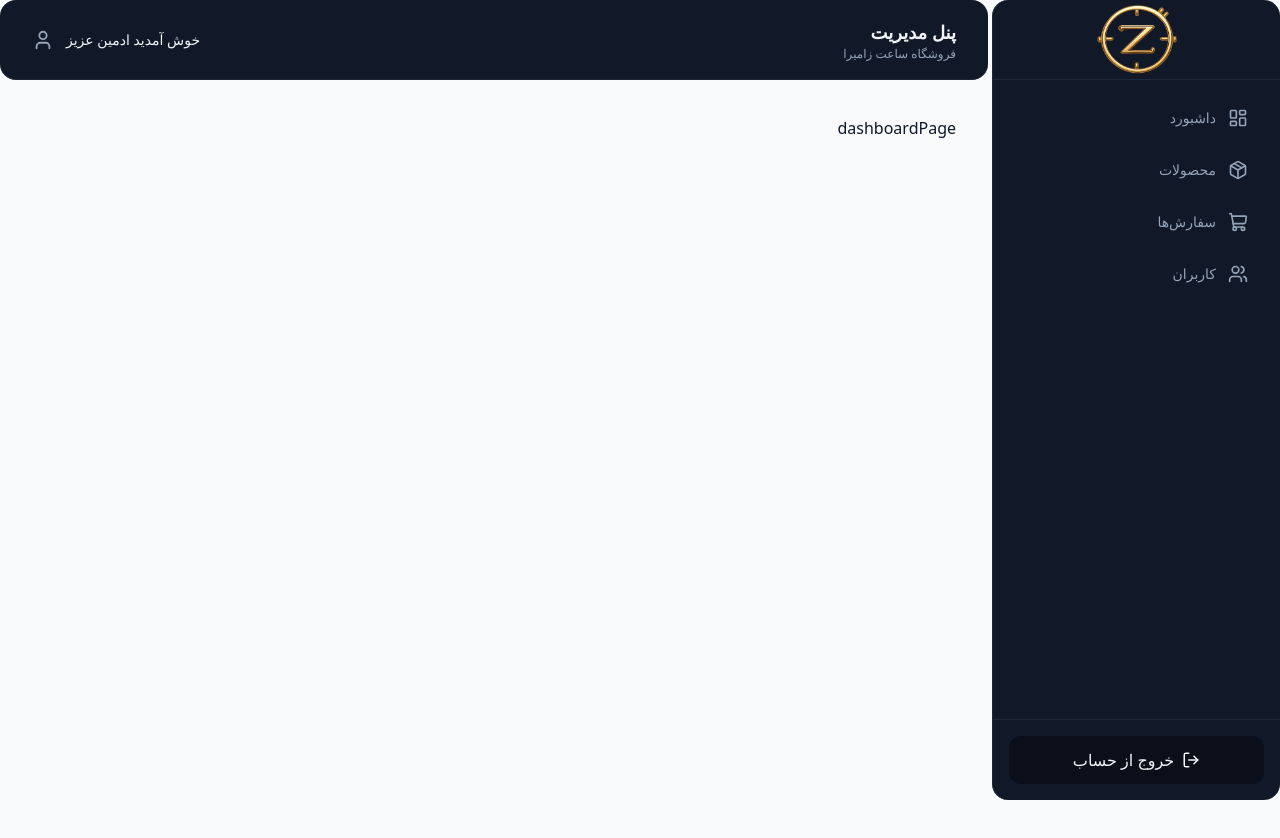
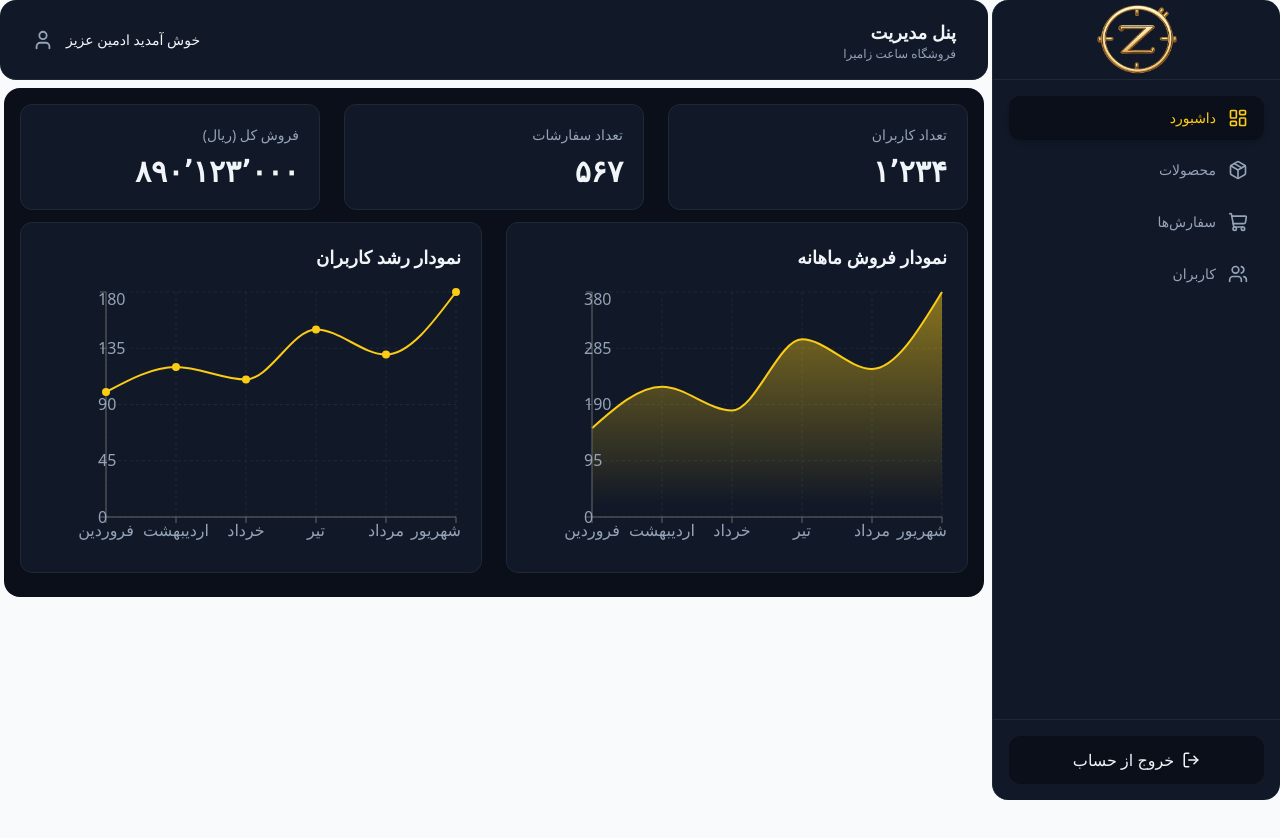
Before and after one commit to godarzizahra/maktab136-project-zahragodarzi, a Next.js app in the folder shop-zamira/: page /dashboard in a window 1280 px wide. Shown: the top 838 px of the page. Built offline with nearby package versions, Linux system fonts and the light colour scheme.

Commit message:
feat(admindashboard): implement dashboard UI

```diff
--- a/shop-zamira/package.json
+++ b/shop-zamira/package.json
@@ -19,6 +19,7 @@
     "react-dom": "19.2.4",
     "react-hook-form": "^7.73.1",
     "react-hot-toast": "^2.6.0",
+    "recharts": "^3.8.1",
     "zod": "^4.4.2",
     "zustand": "^5.0.12"
   },
--- a/shop-zamira/src/app/(admin)/dashboard/page.tsx
+++ b/shop-zamira/src/app/(admin)/dashboard/page.tsx
@@ -1,3 +1,30 @@
-export default function dashboardPage() {
-	return <div>dashboardPage</div>;
+import SalesChart from "@/components/dashboard/components/dashboard/SalesChart";
+import StatCard from "@/components/dashboard/components/dashboard/StatCard";
+import UserGrowthChart from "@/components/dashboard/components/dashboard/UserGrowthChart";
+import { dashboardData as data } from "@/components/dashboard/constants/dashboardData";
+
+export default function DashboardPage() {
+	return (
+		<div className=" p-4 bg-[var(--background)] rounded-2xl">
+			<section className="grid grid-cols-1 md:grid-cols-3 gap-4 md:gap-6 mb-3">
+				<StatCard
+					title="تعداد کاربران"
+					value={data.totalUsers.toLocaleString("fa-IR")}
+				/>
+				<StatCard
+					title="تعداد سفارشات"
+					value={data.totalOrders.toLocaleString("fa-IR")}
+				/>
+				<StatCard
+					title="فروش کل (ریال)"
+					value={data.totalRevenue.toLocaleString("fa-IR")}
+				/>
+			</section>
+
+			<section className="grid grid-cols-1 lg:grid-cols-2 gap-4 md:gap-6 mb-2">
+				<SalesChart data={data.salesData} />
+				<UserGrowthChart data={data.usersData} />
+			</section>
+		</div>
+	);
 }
--- a/shop-zamira/src/app/(admin)/layout.tsx
+++ b/shop-zamira/src/app/(admin)/layout.tsx
@@ -13,7 +13,7 @@ export default function DashboardLayout({
 			<div className="flex-1 flex flex-col gap-1">
 				<HeaderDashboard />
 
-				<main className="p-8  min-h-screen">{children}</main>
+				<main className="p-1  min-h-screen">{children}</main>
 			</div>
 		</div>
 	);
--- /dev/null
+++ b/shop-zamira/src/components/dashboard/components/dashboard/SalesChart.tsx
@@ -0,0 +1,46 @@
+"use client";
+
+import { SalesItem } from "@/components/dashboard/types/dashboardType";
+import {
+	Area,
+	AreaChart,
+	CartesianGrid,
+	ResponsiveContainer,
+	XAxis,
+	YAxis,
+} from "recharts";
+
+export default function SalesChart({ data }: { data: SalesItem[] }) {
+	return (
+		<div className="bg-[var(--surface)] border border-[var(--border)] rounded-xl p-5">
+			<h3 className="text-lg font-semibold text-[var(--text-primary)] mb-4">
+				نمودار فروش ماهانه
+			</h3>
+
+			<div style={{ width: "100%", height: 265 }}>
+				<ResponsiveContainer>
+					<AreaChart data={data}>
+						<defs>
+							<linearGradient id="goldGradient" x1="0" y1="0" x2="0" y2="1">
+								<stop offset="5%" stopColor="var(--accent)" stopOpacity={0.8} />
+								<stop offset="95%" stopColor="var(--accent)" stopOpacity={0} />
+							</linearGradient>
+						</defs>
+
+						<CartesianGrid strokeDasharray="3 3" stroke="var(--border)" />
+						<XAxis dataKey="month" tick={{ fill: "var(--text-secondary)" }} />
+						<YAxis tick={{ fill: "var(--text-secondary)" }} />
+
+						<Area
+							type="monotone"
+							dataKey="sales"
+							stroke="var(--accent)"
+							strokeWidth={2}
+							fill="url(#goldGradient)"
+						/>
+					</AreaChart>
+				</ResponsiveContainer>
+			</div>
+		</div>
+	);
+}
--- /dev/null
+++ b/shop-zamira/src/components/dashboard/components/dashboard/StatCard.tsx
@@ -0,0 +1,16 @@
+export default function StatCard({
+	title,
+	value,
+}: {
+	title: string;
+	value: string;
+}) {
+	return (
+		<div className="bg-[var(--surface)] border border-[var(--border)] rounded-xl p-5">
+			<p className="text-sm text-[var(--text-secondary)]">{title}</p>
+			<p className="text-3xl font-bold text-[var(--text-primary)] mt-2">
+				{value}
+			</p>
+		</div>
+	);
+}
--- /dev/null
+++ b/shop-zamira/src/components/dashboard/components/dashboard/UserGrowthChart.tsx
@@ -0,0 +1,39 @@
+"use client";
+
+import { UsersItem } from "@/components/dashboard/types/dashboardType";
+import {
+	CartesianGrid,
+	Line,
+	LineChart,
+	ResponsiveContainer,
+	XAxis,
+	YAxis,
+} from "recharts";
+
+export default function UserGrowthChart({ data }: { data: UsersItem[] }) {
+	return (
+		<div className="bg-[var(--surface)] border border-[var(--border)] rounded-xl p-5">
+			<h3 className="text-lg font-semibold text-[var(--text-primary)] mb-4">
+				نمودار رشد کاربران
+			</h3>
+
+			<div style={{ width: "100%", height: 265 }}>
+				<ResponsiveContainer>
+					<LineChart data={data}>
+						<CartesianGrid strokeDasharray="3 3" stroke="var(--border)" />
+						<XAxis dataKey="month" tick={{ fill: "var(--text-secondary)" }} />
+						<YAxis tick={{ fill: "var(--text-secondary)" }} />
+
+						<Line
+							type="monotone"
+							dataKey="users"
+							stroke="var(--accent)"
+							strokeWidth={2}
+							dot={{ r: 3, fill: "var(--accent)" }}
+						/>
+					</LineChart>
+				</ResponsiveContainer>
+			</div>
+		</div>
+	);
+}
--- /dev/null
+++ b/shop-zamira/src/components/dashboard/constants/dashboardData.ts
@@ -0,0 +1,43 @@
+import { DashboardData } from "@/components/dashboard/types/dashboardType";
+
+export const dashboardData: DashboardData = {
+	totalUsers: 1234,
+	totalOrders: 567,
+	totalRevenue: 890123000,
+	salesData: [
+		{ month: "فروردین", sales: 150 },
+		{ month: "اردیبهشت", sales: 220 },
+		{ month: "خرداد", sales: 180 },
+		{ month: "تیر", sales: 300 },
+		{ month: "مرداد", sales: 250 },
+		{ month: "شهریور", sales: 380 },
+	],
+	usersData: [
+		{ month: "فروردین", users: 100 },
+		{ month: "اردیبهشت", users: 120 },
+		{ month: "خرداد", users: 110 },
+		{ month: "تیر", users: 150 },
+		{ month: "مرداد", users: 130 },
+		{ month: "شهریور", users: 180 },
+	],
+	recentOrders: [
+		{
+			id: "A-001",
+			customer: "علی احمدی",
+			amount: "۵,۲۰۰,۰۰۰",
+			status: "تکمیل شده",
+		},
+		{
+			id: "A-002",
+			customer: "سارا کریمی",
+			amount: "۳,۰۰۰,۰۰۰",
+			status: "در حال پردازش",
+		},
+		{
+			id: "A-003",
+			customer: "محمد رضایی",
+			amount: "۸,۵۰۰,۰۰۰",
+			status: "لغو شده",
+		},
+	],
+};
--- /dev/null
+++ b/shop-zamira/src/components/dashboard/types/dashboardType.ts
@@ -0,0 +1,17 @@
+export interface SalesItem {
+	month: string;
+	sales: number;
+}
+
+export interface UsersItem {
+	month: string;
+	users: number;
+}
+
+export interface DashboardData {
+	totalUsers: number;
+	totalOrders: number;
+	totalRevenue: number;
+	salesData: SalesItem[];
+	usersData: UsersItem[];
+}
--- a/shop-zamira/src/layout/dashboardLayout/sidebarDashboard.tsx
+++ b/shop-zamira/src/layout/dashboardLayout/sidebarDashboard.tsx
@@ -13,7 +13,7 @@ import Link from "next/link";
 import { usePathname } from "next/navigation";
 
 const menuItems = [
-	{ title: "داشبورد", href: "/admin", icon: LayoutDashboard },
+	{ title: "داشبورد", href: "/dashboard", icon: LayoutDashboard },
 	{ title: "محصولات", href: "/admin/products", icon: Package },
 	{ title: "سفارش‌ها", href: "/admin/orders", icon: ShoppingCart },
 	{ title: "کاربران", href: "/admin/users", icon: Users },
```
Also changed, not shown: 1 other file (tests, documents, lock files or other folders).
